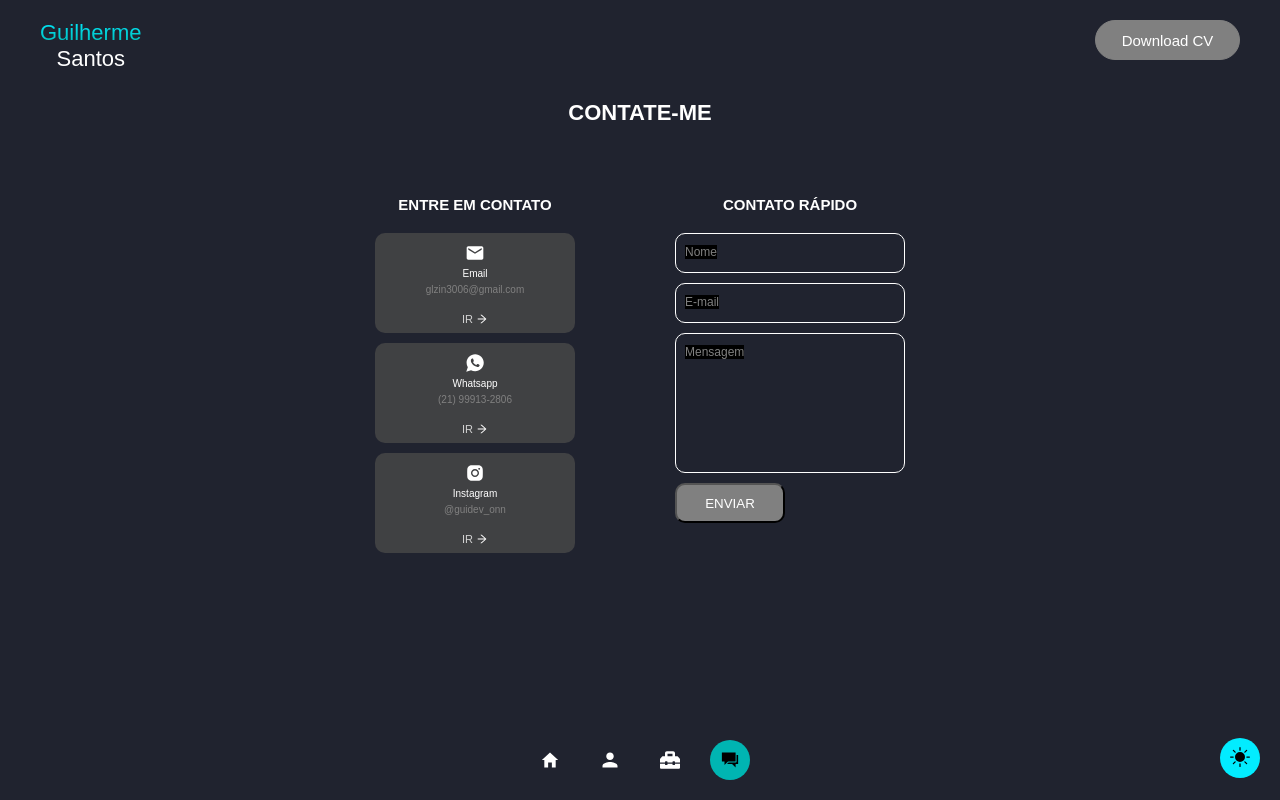
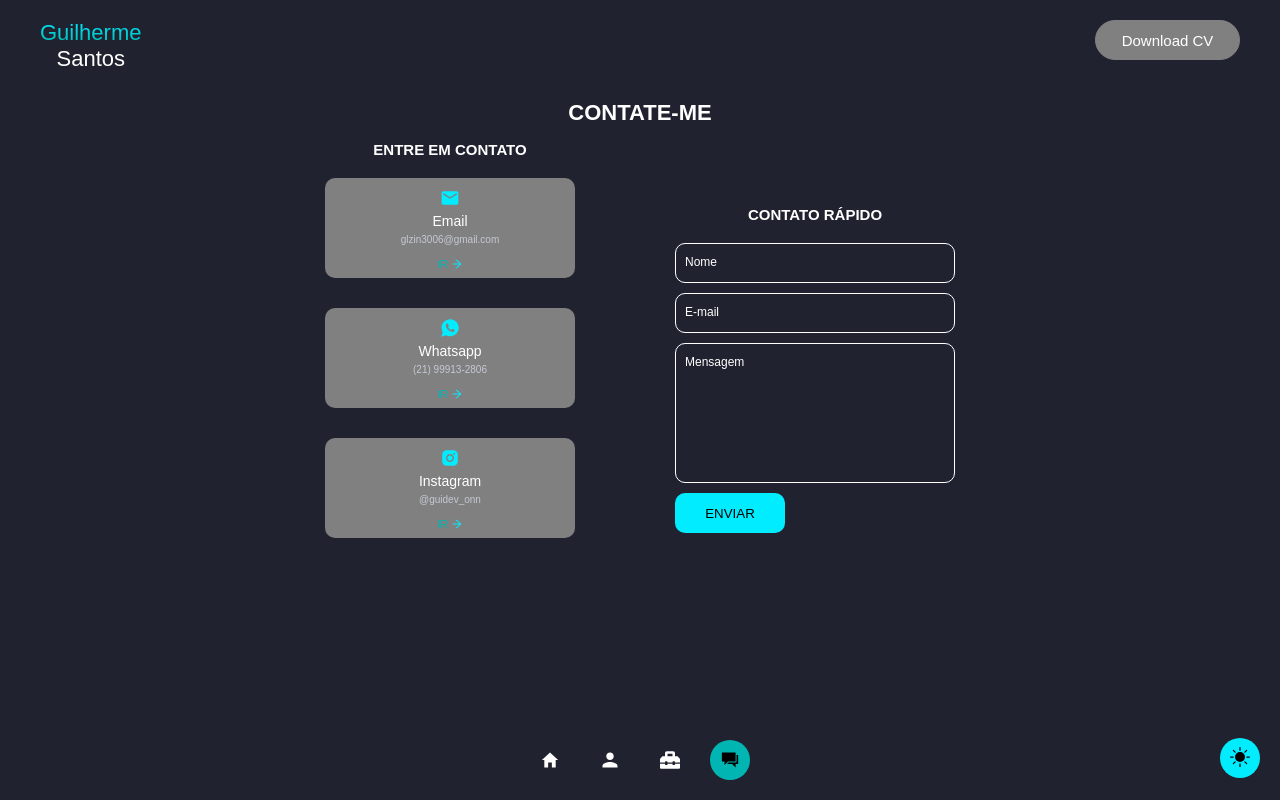
Before and after one commit to GuilhermeDevv/portfolio2.0, a React (Vite) app: page /Contact in a window 1280 px wide. Built offline with nearby package versions, Linux system fonts and the light colour scheme.

Commit message:
ajuste na estilizacao

```diff
--- a/src/components/ContactComponent/styles.ts
+++ b/src/components/ContactComponent/styles.ts
@@ -10,19 +10,21 @@ export const Content = styled.div`
   align-items: center;
 
   & h1 {
-    position: relative;
-    padding-bottom: 70px;
+    text-align: center;
     font-size: 22px;
-    color: white;
+    width: 100vw;
+    background-color: ${({ theme }) => theme.colors.background};
+    z-index: 2;
+    color: ${({ theme }) => theme.colors.text};
     font-weight: bolder;
     text-transform: uppercase;
-    @media (max-width: 768px) {
-      padding-bottom: 30px;
-    }
+    margin-bottom: 15px;
   }
 `;
 export const ContactMe = styled.div`
   display: flex;
+  width: 80%;
+  justify-content: center;
   gap: 100px;
   @media (max-width: 767px) {
     flex-direction: column;
@@ -51,10 +53,11 @@ export const GoTo = styled.div`
   }
 `;
 export const InfoTalk = styled.div`
-  background-color: #404143;
+  background-color: ${({ theme }) => theme.colors.secondary};
   position: relative;
   padding-top: 10px;
-  width: 200px;
+  margin-bottom: 20px;
+  width: 250px;
   height: 100px;
   display: flex;
   flex-direction: column;
@@ -62,6 +65,10 @@ export const InfoTalk = styled.div`
   border-radius: 10px;
   gap: 5px;
   animation: InfoTalkTransition forwards;
+  & & svg,
+  path {
+    color: ${({ theme }) => theme.colors.backgroundButton};
+  }
   @media (max-width: 767px) {
     @keyframes InfoTalkTransition {
       from {
@@ -98,16 +105,19 @@ export const InfoTalk = styled.div`
   }
   @media (max-width: 768px) {
     width: 120px;
+    height: 100px;
   }
   @media (max-width: 360px) {
     width: 100px;
+    height: 100px;
   }
 
   & label {
-    color: white;
+    color: ${({ theme }) => theme.colors.text};
+    font-size: 14px;
   }
   & span {
-    color: grey;
+    color: ${({ theme }) => theme.colors.primary};
     word-break: break-all;
   }
 `;
@@ -116,17 +126,16 @@ export const LinkContact = styled.a`
   font-size: 11px;
   position: absolute;
   bottom: 8px;
-  color: #d3d3d3;
   display: flex;
   align-items: center;
   gap: 3px;
-  &:hover {
-    color: blue;
-  }
+
+  color: ${({ theme }) => theme.colors.backgroundActive};
 `;
 export const Form = styled.form`
   display: flex;
   flex-direction: column;
+  justify-content: center;
   align-items: center;
   gap: 10px;
 
@@ -172,7 +181,7 @@ export const Form = styled.form`
   & h4 {
     position: relative;
     font-size: 15px;
-    color: white;
+    color: ${({ theme }) => theme.colors.text};
     font-weight: bolder;
     text-transform: uppercase;
     padding-bottom: 10px;
@@ -185,50 +194,52 @@ export const Input = styled.input`
   display: block;
   background-color: transparent;
   font-size: 16px;
-  width: 230px;
+  width: 280px;
   padding: 10px 40px 10px 8px;
-  border: 1px solid white;
+  border: 1px solid ${({ theme }) => theme.colors.text};
   border-radius: 10px;
 
   &:focus,
   &:valid {
     & ~ label {
-      color: white;
+      color: ${({ theme }) => theme.colors.text};
+      outline: none;
       transform: translateY(-21px);
     }
   }
 `;
 export const InputMessage = styled.textarea`
   padding: 0px;
-  width: 230px;
+  width: 280px;
   height: 140px;
   display: block;
   background-color: transparent;
+  outline: none;
   font-size: 16px;
   padding: 10px 40px 10px 8px;
-  border: 1px solid white;
+  border: 1px solid ${({ theme }) => theme.colors.text};
   border-radius: 10px;
   resize: none;
-  animation: FormTransition forwards 1s;
-  &:focus {
-    outline: none;
-  }
+  animation: FormTransition forwards 2s;
+
   &:focus,
   &:valid {
+    outline: none;
     & ~ label {
-      color: white;
+      color: ${({ theme }) => theme.colors.text};
       transform: translateY(-21px);
     }
   }
 `;
 export const InputSubmit = styled.input`
-  background-color: grey;
+  background-color: ${({ theme }) => theme.colors.backgroundButton};
+  border: none;
+  color: ${({ theme }) => theme.colors.destaque};
   padding: 10px 20px;
   width: 110px;
   height: 40px;
   border-radius: 10px;
   position: absolute;
-  left: 0px;
   animation: submit 3s forwards;
   transition: all 0.3s;
   opacity: 1;
@@ -240,14 +251,12 @@ export const InputSubmit = styled.input`
       }
       to {
         transform: translateX(0%);
-        opacity: 1;
       }
     }
   }
   @media (max-width: 767px) {
     @keyframes submit {
       from {
-        opacity: 0;
         transform: translateY(100%);
       }
       to {
@@ -262,8 +271,8 @@ export const Label = styled.label`
   top: 12px;
   left: 10px;
   font-size: 12px;
-  color: grey;
-  background-color: black;
+  color: ${({ theme }) => theme.colors.text};
+  background-color: ${({ theme }) => theme.colors.background};
   transition: all 0.2s;
   pointer-events: none;
 `;
```
